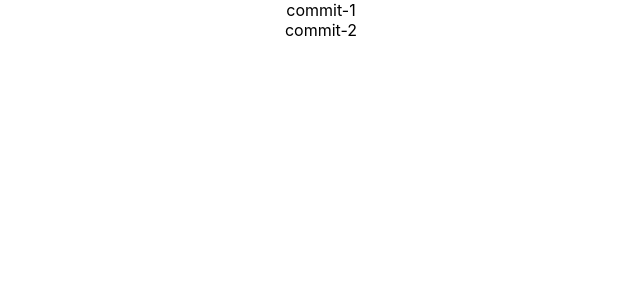
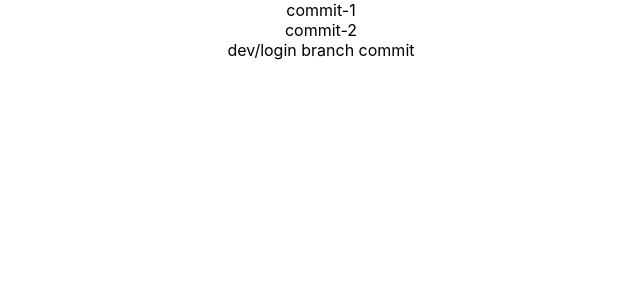
Before and after one commit to grinevichd/git-training, a React (Create React App) app: page / in a window 1280 px wide. Shown: the top 300 px of the page, without its empty margins (319-959 px from the left). Built offline with nearby package versions, Linux system fonts and the light colour scheme.

Commit message:
dev/login branch commit

```diff
--- a/src/App.tsx
+++ b/src/App.tsx
@@ -6,6 +6,7 @@ function App() {
     <div className="App">
       <div>commit-1</div>
       <div>commit-2</div>
+      <div>dev/login branch commit</div>
     </div>
   );
 }
```
